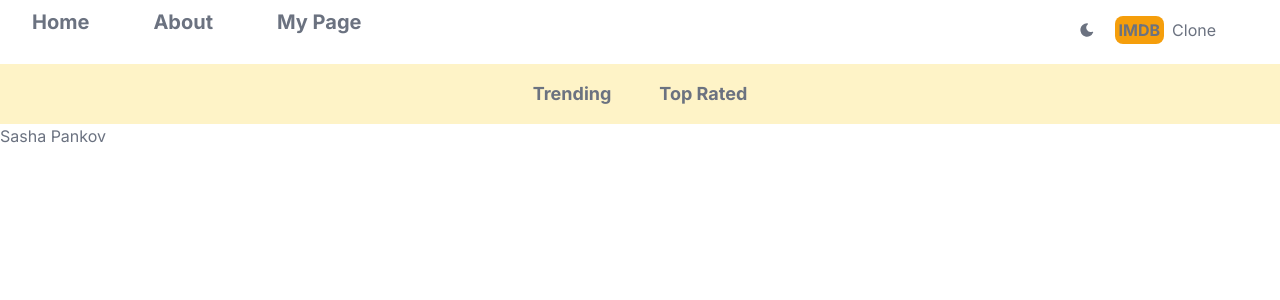
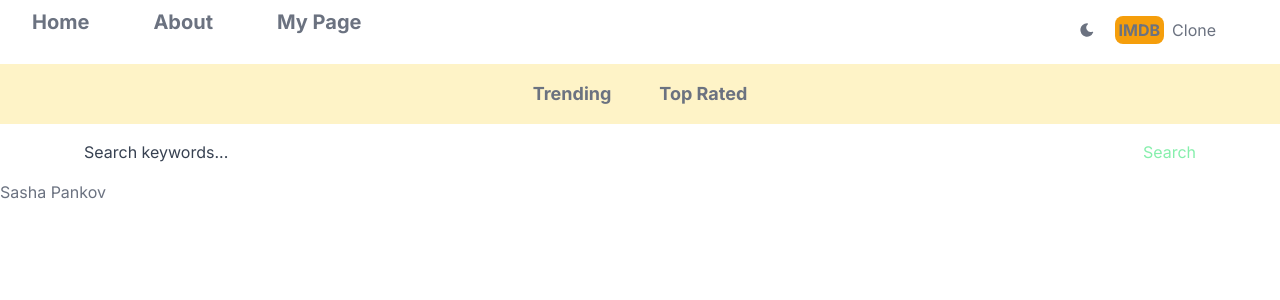
Before and after one commit to AlexanderPankov1970/imdb2, a Next.js app: page /my_page in a window 1280 px wide. Shown: the top 300 px of the page. Built offline with nearby package versions, Linux system fonts and the light colour scheme.

Commit message:
add search ability

```diff
--- a/src/app/layout.js
+++ b/src/app/layout.js
@@ -3,6 +3,7 @@
 import Header from "@/components/Header";
 import Providers from "./Providers";
 import NavBar from "@/components/NavBar";
+import SearchBox from "@/components/SearchBox";
 
 const inter = Inter({ subsets: ["latin"] });
 
@@ -22,7 +23,7 @@
           {/* NavBar */}
           <NavBar />
           {/* SearchBox */}
-          {/* <SearchBox /> */}
+          <SearchBox />
           {children}
         </Providers>
       </body>
--- /dev/null
+++ b/src/app/search/[searchTerm]/page.jsx
@@ -0,0 +1,22 @@
+import React from "react";
+import Results from "@/components/Results";
+
+export default async function SearchPage({ params }) {
+  console.log(9999, params);
+  const res = await fetch(
+    `https://api.themoviedb.org/3/search/movie?api_key=${process.env.API_KEY}&query=${params.searchTerm}&language=en-US`
+  );
+  //   if (!res.ok) {
+  //     throw new Error("Error fetching data");
+  //   }
+  const data = await res.json();
+  const results = data.results;
+  return (
+    <div>
+      {results && results.length === 0 && (
+        <h1 className="text-center pt-6 text-red-700">No results found</h1>
+      )}
+      {results && <Results results={results} />}
+    </div>
+  );
+}
--- /dev/null
+++ b/src/components/SearchBox.jsx
@@ -0,0 +1,42 @@
+"use client";
+import React from "react";
+import { useState } from "react";
+import { useRouter } from "next/navigation";
+
+export default function SearchBox() {
+  const [search, setSearch] = useState("");
+  const router = useRouter();
+
+  function handleSubmit(e) {
+    e.preventDefault();
+    if (!search) return;
+    //console.log(888, search);
+    router.push(`/search/${search}`);
+    setSearch("");
+  }
+  return (
+    <form
+      onSubmit={handleSubmit}
+      className="flex max-w-6xl mx-auto
+    justify-between items-center px-5"
+    >
+      <input
+        value={search}
+        onChange={(e) => setSearch(e.target.value)}
+        type="text"
+        placeholder="Search keywords..."
+        className=" w-full h-14 rounded-md
+         placeholder-gray-700 outline-none
+         bg-transparent flex-1"
+      />
+      <button
+        // отключен, если нет текста:
+        disabled={!search}
+        className="text-green-700 disabled:text-green-300"
+        type="submit"
+      >
+        Search
+      </button>
+    </form>
+  );
+}
```
